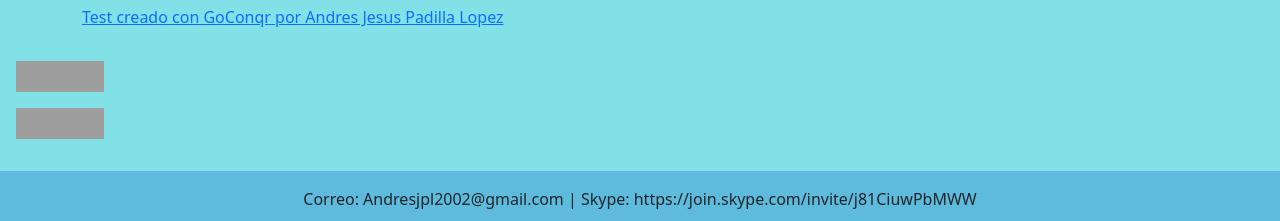
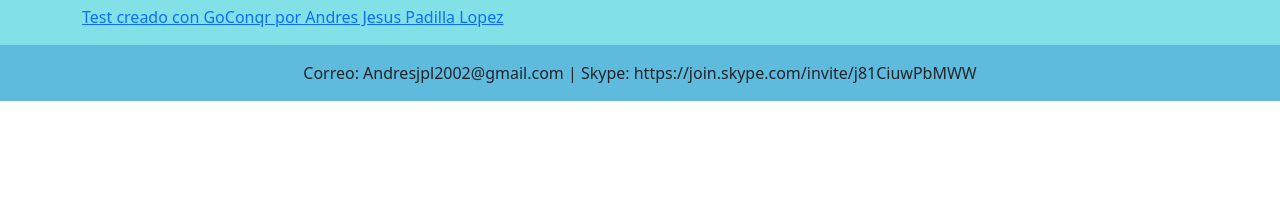
Before and after one commit to AndresJPL2002/DSW-AndresPadilla, a plain HTML site: page fase4/evaluacion1.html in a window 1280 px wide. Shown: the part 915-1136 px from the top of the page. After the commit the page ends 1016 px from the top, so only its background shows below. Drawn offline with nearby package versions, Linux system fonts and the light colour scheme; grey boxes are pictures that could not be loaded.

Commit message:
Update evaluacion1.html

```diff
--- a/fase4/evaluacion1.html
+++ b/fase4/evaluacion1.html
@@ -113,22 +113,6 @@
                 </div>
             </section>
     </div>
-    <div class="w-100 p-3" style="background-color: rgb(130, 225, 230);">
-        <p>
-            <a href="https://jigsaw.w3.org/css-validator/check/referer">
-                <img style="border:0;width:88px;height:31px" src="https://jigsaw.w3.org/css-validator/images/vcss"
-                    alt="¡CSS Válido!" />
-            </a>
-        </p>
-        <p>
-            <a href="https://jigsaw.w3.org/css-validator/check/referer">
-                <img style="border:0;width:88px;height:31px"
-                    src="https://jigsaw.w3.org/css-validator/images/vcss-blue"
-                    alt="¡CSS Válido!" />
-            </a>
-        </p>
-    </div>
-
     <!-- Grid container -->
 
     <!-- Copyright -->
```
